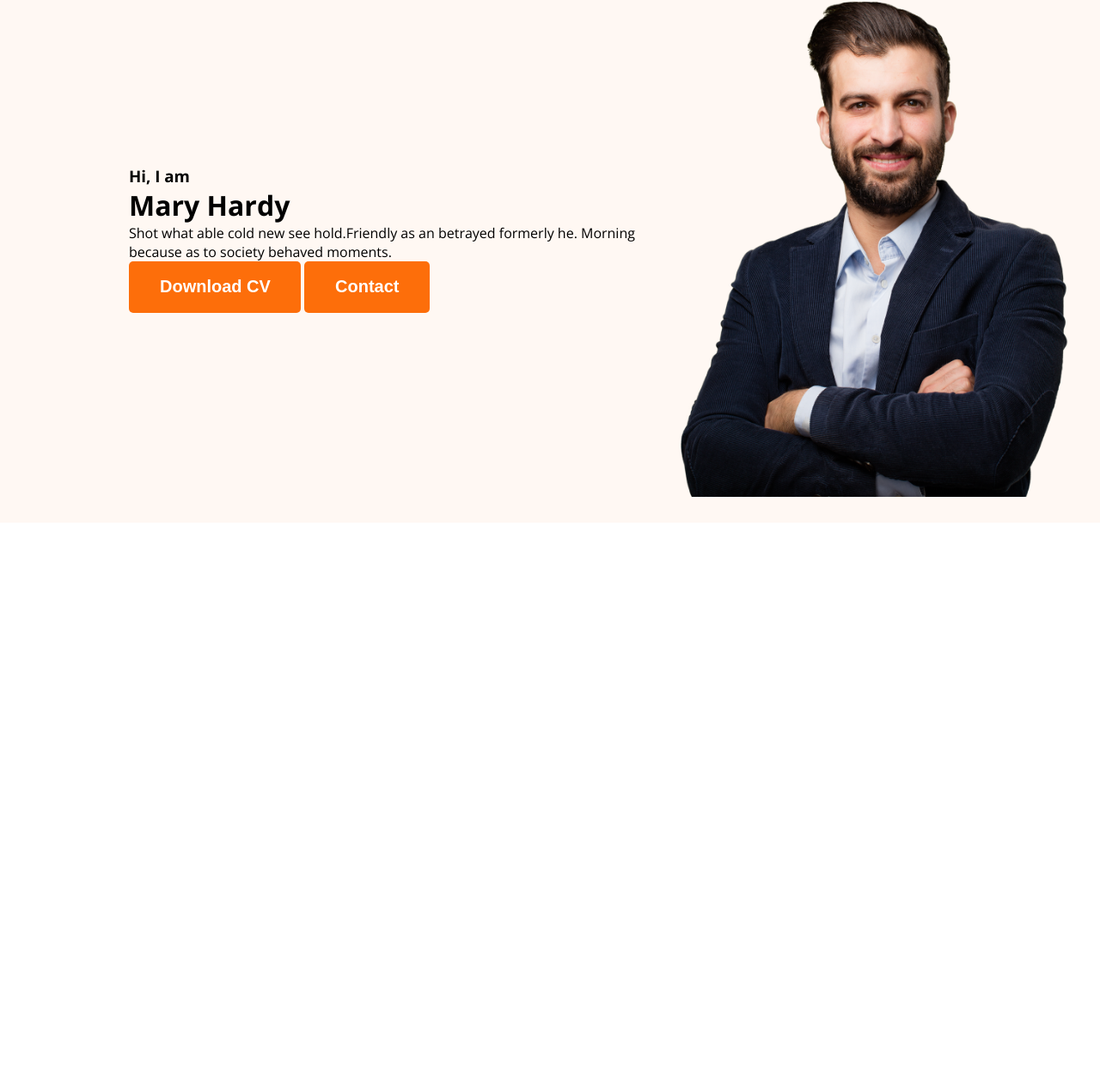
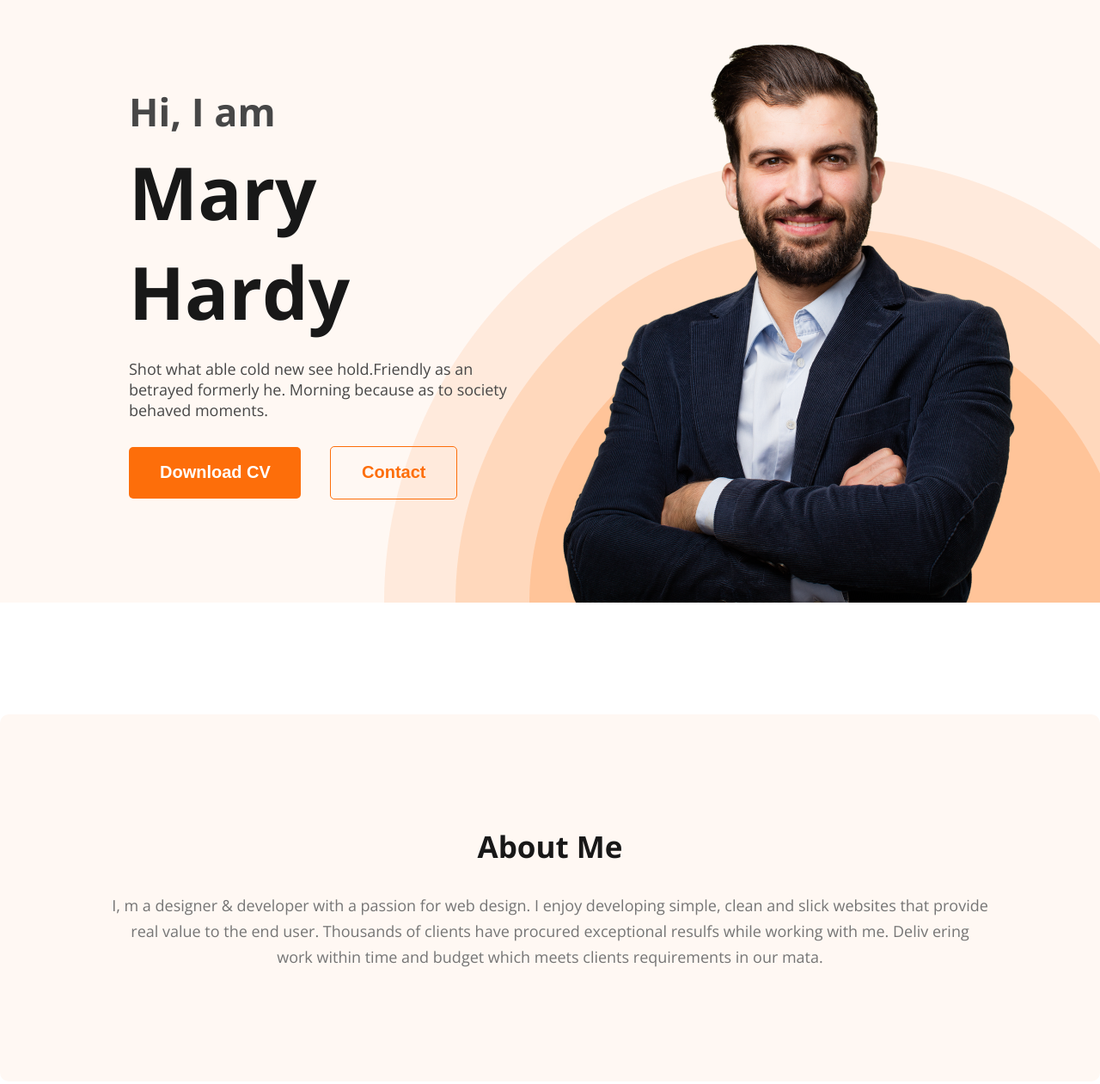
Before and after one commit to Shraban328/developer-portfolio, a plain HTML site: page index.html in a window 1280 px wide. Shown: the part 112-1373 px from the top of the page at 86% size. Before the commit the page ends 800 px from the top, so only its background shows below. Drawn offline with nearby package versions, Linux system fonts and the light colour scheme.

Commit message:
added about section

```diff
--- a/index.html
+++ b/index.html
@@ -26,19 +26,30 @@
       </nav>
       <div class="banner">
         <div class="banner-content">
-          <h3>Hi, I am</h3>
-          <h1>Mary Hardy</h1>
-          <p>
+          <h3 class="banner-greeting">Hi, I am</h3>
+          <h1 class="banner-title">Mary Hardy</h1>
+          <p class="banner-discription">
             Shot what able cold new see hold.Friendly as an betrayed formerly
             he. Morning because as to society behaved moments.
           </p>
           <button class="btn-primary">Download CV</button>
-          <button class="btn-primary">Contact</button>
+          <button class="btn-primary contact-button">Contact</button>
         </div>
         <img class="profile-pic" src="images/hardy.png" alt="" />
       </div>
     </header>
-    <main></main>
+    <main>
+      <section class="about">
+        <h1 class="section-title">About Me</h1>
+        <p class="section-discription">
+          I, m a designer & developer with a passion for web design. I enjoy
+          developing simple, clean and slick websites that provide real value to
+          the end user. Thousands of clients have procured exceptional resulfs
+          while working with me. Deliv ering work within time and budget which
+          meets clients requirements in our mata.
+        </p>
+      </section>
+    </main>
     <footer></footer>
   </body>
 </html>
--- a/styles/portfolio.css
+++ b/styles/portfolio.css
@@ -18,7 +18,17 @@ body {
   font-size: 20px;
   font-weight: 700;
   padding: 18px 35px 19px 36px;
+  margin-bottom: 0;
 }
+
+.section-title {
+  color: #181818;
+  text-align: center;
+  font-size: 35px;
+  font-weight: 700;
+  margin-bottom: 0;
+}
+
 /* nav related styles */
 nav {
   display: flex;
@@ -42,17 +52,70 @@ nav li {
 /* header related styles */
 .header {
   background: #fff8f3;
+  background-image: url(../images/header_bg.png);
+  background-repeat: no-repeat;
+  background-position: bottom right;
 }
 .banner {
-  padding: 30px 30px 30px 150px;
+  padding: 30px 30px 0px 150px;
   display: flex;
   align-items: center;
   justify-content: space-between;
 }
 .banner .profile-pic {
-  width: 500px;
-  height: 600px;
+  width: 584px;
+  height: 676px;
+  margin-top: 47px;
+  margin-right: 60px;
 }
 .banner-content {
   align-items: center;
+  width: 560px;
 }
+.banner-greeting {
+  font-size: 45px;
+  font-weight: 600;
+  color: #474747;
+  margin-bottom: 0;
+}
+.banner-title {
+  font-size: 85px;
+  font-weight: 700;
+  color: #181818;
+  margin-top: 5px;
+  margin-bottom: 20px;
+}
+.banner-discription {
+  font-size: 18px;
+  font-weight: 400;
+  margin-bottom: 30px;
+  color: #474747;
+}
+
+.banner .btn-primary {
+  margin-right: 30px;
+}
+.contact-button {
+  background-color: transparent;
+  border: 1px solid #fd6e0a;
+  color: #fd6e0a;
+}
+
+/* main section styles */
+
+/* about section styles */
+.about {
+  padding: 130px;
+  border-radius: 10px;
+  background: #fff8f3;
+  margin: 130px 0px;
+}
+
+.section-discription {
+  color: #757575;
+  text-align: center;
+  font-size: 18px;
+  font-weight: 400;
+  line-height: 30px;
+  margin-top: 30px;
+}
```
